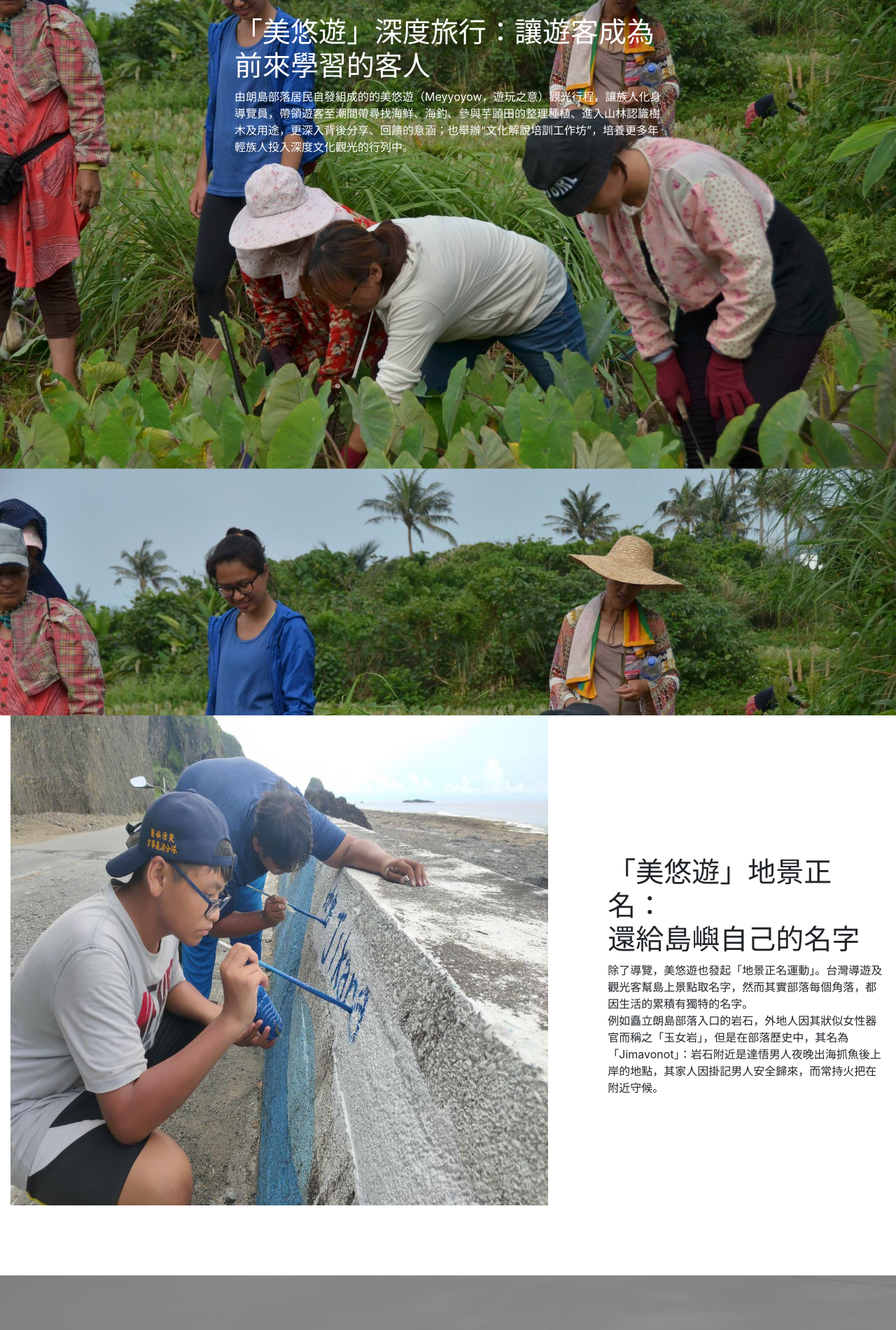
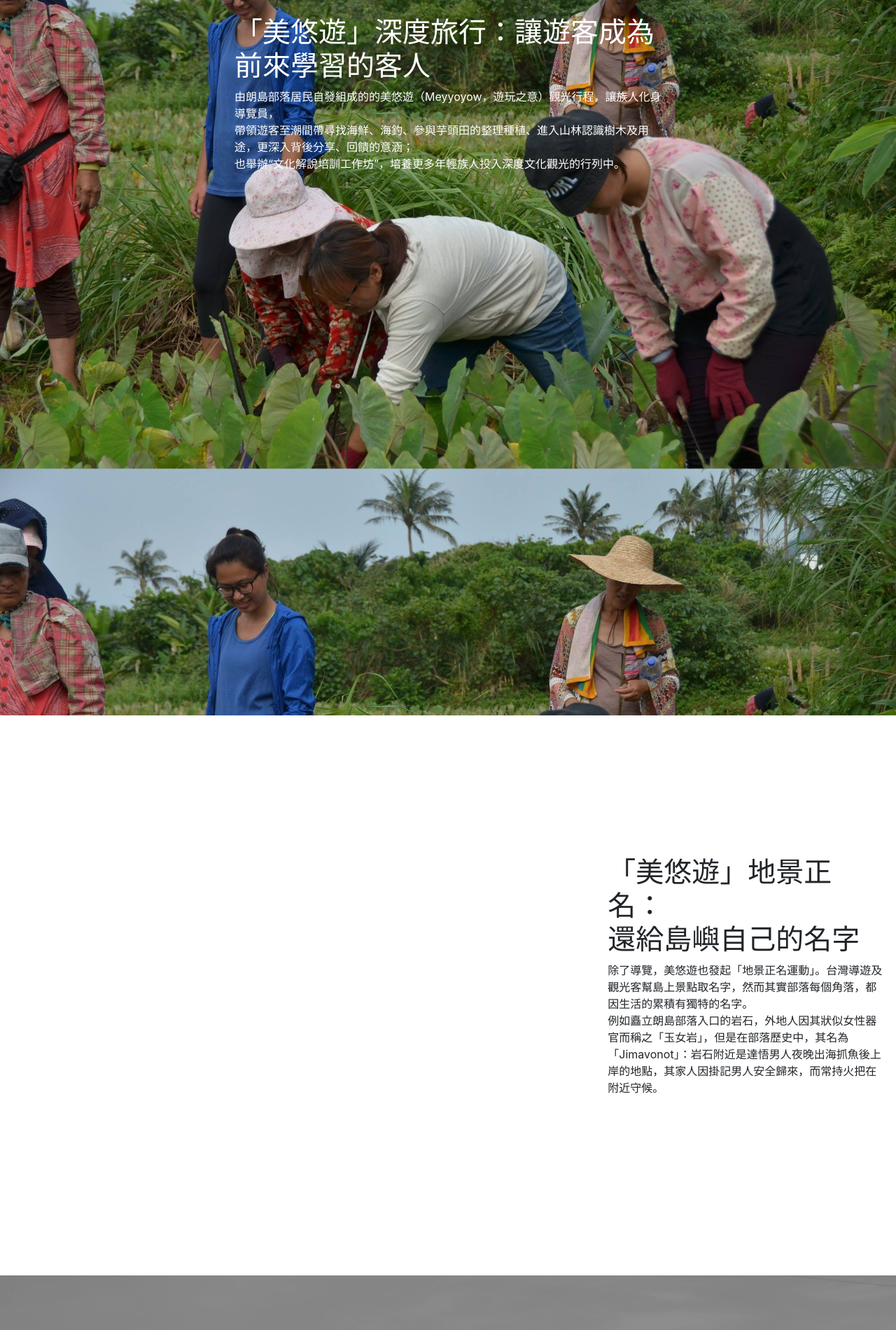
Before and after one commit to jennabanana/jennabanana.github.io, a plain HTML site: page index.html in a window 1280 px wide. Shown: the part 4600-6500 px from the top of the page at 70% size. Drawn offline with nearby package versions, Linux system fonts and the light colour scheme.

Commit message:
Update index.html

```diff
--- a/index.html
+++ b/index.html
@@ -170,7 +170,7 @@
             <div class="col-3"></div>
             <div class="col-6" style="padding-top: 200px;color:white">
                 <h1>「美悠遊」深度旅行：讓遊客成為前來學習的客人</h1>
-                <p>由朗島部落居民自發組成的的美悠遊（Meyyoyow，遊玩之意）觀光行程，讓族人化身導覽員，帶領遊客至潮間帶尋找海鮮、海釣、參與芋頭田的整理種植、進入山林認識樹木及用途，更深入背後分享、回饋的意涵；也舉辦“文化解說培訓工作坊”，培養更多年輕族人投入深度文化觀光的行列中。
+                <p>由朗島部落居民自發組成的的美悠遊（Meyyoyow，遊玩之意）觀光行程，讓族人化身導覽員，<br>帶領遊客至潮間帶尋找海鮮、海釣、參與芋頭田的整理種植、進入山林認識樹木及用途，更深入背後分享、回饋的意涵；<br>也舉辦“文化解說培訓工作坊”，培養更多年輕族人投入深度文化觀光的行列中。
 </p>
             </div>
         </div>
@@ -178,7 +178,7 @@
 
     <div id="meyyoyow２" class="container-fluid">
         <div class="row" style="height: 800px">
-            <div class="col-4">
+            <div class="col-4" style="padding-top: 200px;>
                  <img src="assets/pic6.jpeg" style="height: 700px;width:60vw">
             </div>
             <div class="col-4"></div>
```
